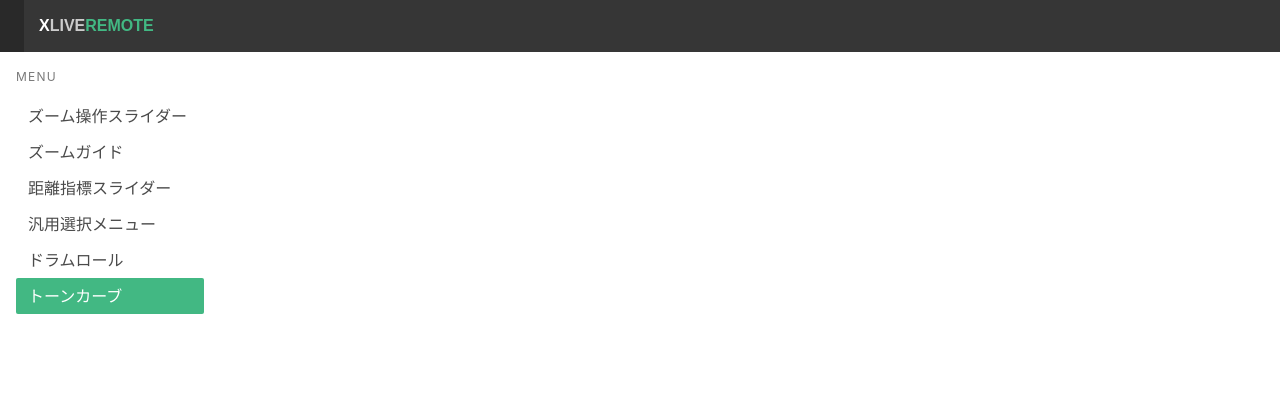
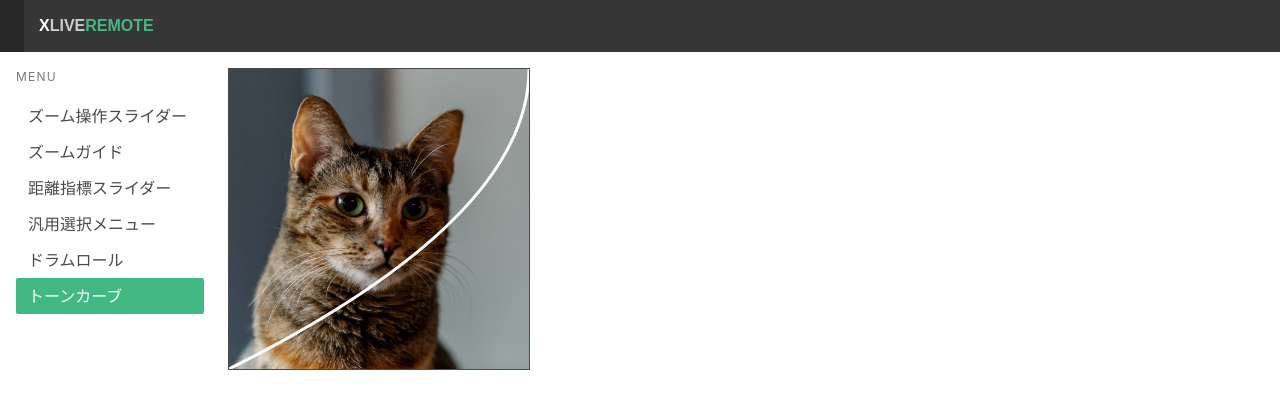
Before and after one commit to sanoj2308/x-live-remote, a Vue app in the folder x-live-remote/: page /tone-curve in a window 1280 px wide. Shown: the top 408 px of the page. Built offline with nearby package versions, Linux system fonts and the light colour scheme.

Commit message:
x-live-remote : tone curve

```diff
--- a/x-live-remote/src/views/tone-curve.vue
+++ b/x-live-remote/src/views/tone-curve.vue
@@ -1,3 +1,44 @@
 <template>
-  <div></div>
+  <div id="container">
+    <img class="img" src="@/assets/cat.jpg" alt="" />
+    <canvas id="imageCanvas" width="300" height="300"></canvas>
+  </div>
 </template>
+
+<script>
+export default {
+  name: "ToneCurve",
+  mounted() {
+    var c = document.getElementById("imageCanvas");
+    var ctx = c.getContext("2d");
+    ctx.beginPath();
+    ctx.moveTo(0, 300);
+    ctx.quadraticCurveTo(300, 150, 300, 0);
+    ctx.strokeStyle = 'white';
+    ctx.lineWidth = 3;
+    ctx.stroke();
+  },
+};
+</script>
+
+<style scoped>
+.img {
+  position: absolute;
+  z-index: 1;
+}
+
+#container {
+  display: inline-block;
+  width: 302px;
+  height: 302px;
+  margin: 0 auto;
+  background: black;
+  position: relative;
+  border: solid 1px;
+}
+
+#imageCanvas {
+  position: relative;
+  z-index: 20;
+}
+</style>
```
Also changed, not shown: x-live-remote/src/assets/cat.jpg (added).
